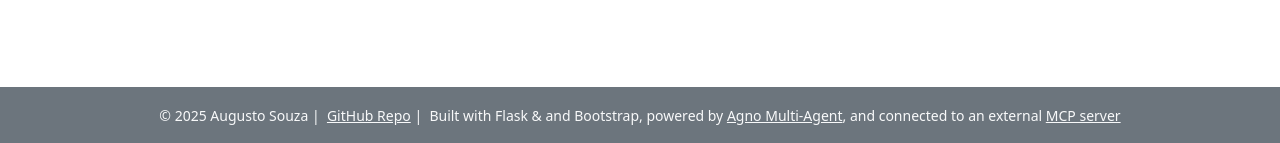
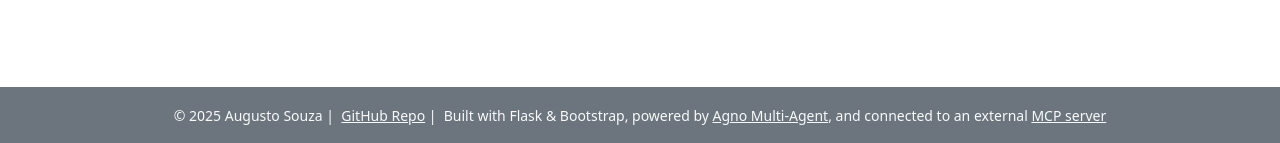
Before and after one commit to augustosouza8/prompt-optimizer-web-app, a Flask app: page / in a window 1280 px wide. Shown: the part 657-800 px from the top of the page. Run offline with Flask 3, Linux system fonts and the light colour scheme.

Commit message:
Just some small styling modifications

```diff
--- a/app/templates/base.html
+++ b/app/templates/base.html
@@ -55,7 +55,7 @@
       <small>
         © <script>document.write(new Date().getFullYear())</script> Augusto Souza&nbsp;|&nbsp;
         <a href="https://github.com/augustosouza8/prompt-optimizer-web-app" class="text-light">GitHub Repo</a>&nbsp;|&nbsp;
-        Built with Flask &amp; and Bootstrap, powered by <a href="https://github.com/agno-agi/agno" class="text-light">Agno Multi-Agent</a>, and connected to an external <a href="https://huggingface.co/spaces/augustosouza/prompt-optimizer-mcp-server/tree/main" class="text-light">MCP server</a>
+        Built with Flask &amp; Bootstrap, powered by <a href="https://github.com/agno-agi/agno" class="text-light">Agno Multi-Agent</a>, and connected to an external <a href="https://huggingface.co/spaces/augustosouza/prompt-optimizer-mcp-server/tree/main" class="text-light">MCP server</a>
       </small>
     </div>
   </footer>
```
